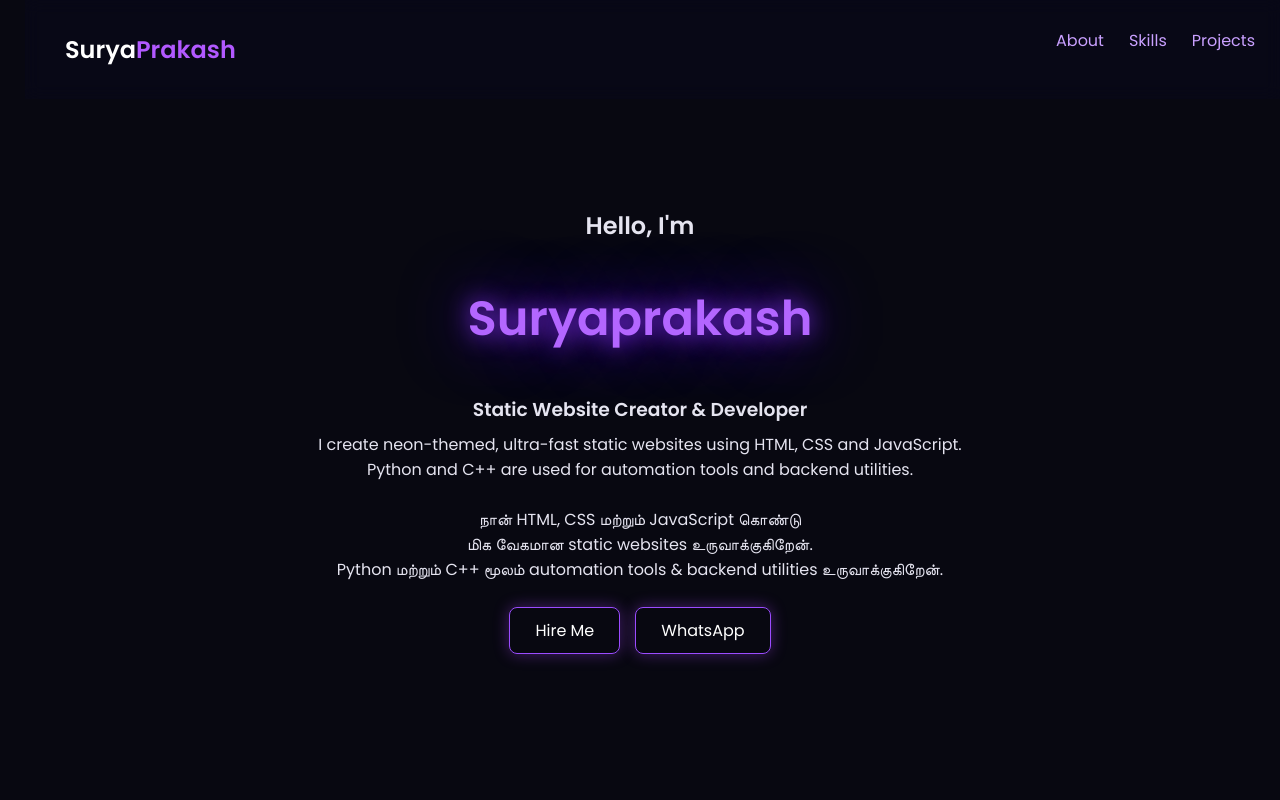
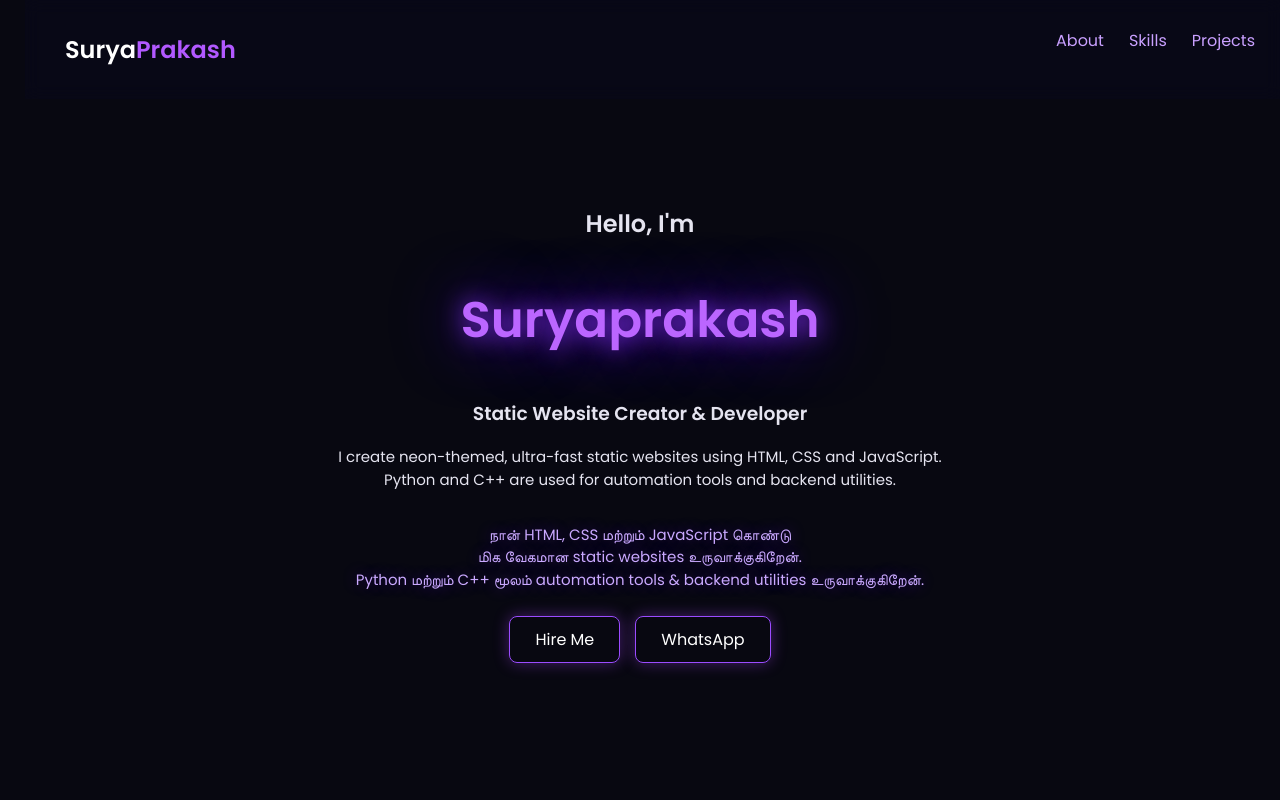
Before and after one commit to Suryanism99/portfolio, a plain HTML site: page index.html in a window 1280 px wide. Shown: the top 800 px of the page. Drawn offline with Linux system fonts and the light colour scheme.

Commit message:
Update style.css

```diff
--- a/style.css
+++ b/style.css
@@ -24,42 +24,55 @@ body {
     color: #fff;
     font-weight: 600;
 }
-.logo span {
-    color: #b259ff;
-}
+.logo span { color: #b259ff; }
+
 .menu {
     display: flex;
     gap: 25px;
     list-style: none;
 }
 .menu a {
+    color: #c9a0ff;
     text-decoration: none;
-    color: #c9a0ff;
     transition: 0.3s;
 }
-.menu a:hover {
-    color: #fff;
-}
+.menu a:hover { color: #fff; }
 
 /* HERO */
 header {
     padding: 120px 25px 80px;
     text-align: center;
 }
+
 .neon-text {
-    color: #b366ff;
+    font-size: 50px;
+    color: #bb66ff;
     text-shadow: 0 0 25px #8c34ff, 0 0 70px #5000ff;
-    font-size: 48px;
 }
-.hero h2, .hero h3, .hero p {
-    margin: 8px 0;
+
+.hero h2, .hero h3 { margin: 6px 0; }
+
+.dual-text {
+    margin-top: 18px;
+    font-size: 15px;
+    line-height: 1.5;
 }
+
+.tamil-text {
+    color: #caa9ff;
+    text-shadow: 0 0 15px #7020ff70;
+    display: block;
+    margin-top: 10px;
+}
+
 .hero-buttons {
-    margin-top: 25px;
     display: flex;
     justify-content: center;
+    margin-top: 25px;
     gap: 15px;
 }
+
+/* BUTTON */
 .btn-neon {
     padding: 10px 25px;
     border: 1px solid #9b4cff;
@@ -87,7 +100,7 @@ section {
     gap: 15px;
     justify-content: center;
 }
-.skills .skill-box span {
+.skills span {
     background: rgba(120, 0, 255, 0.17);
     padding: 10px 20px;
     border-radius: 8px;
@@ -96,20 +109,19 @@ section {
 }
 
 /* PROJECTS */
-.projects {
-    max-width: 1100px;
-    margin: auto;
-}
+.projects { max-width: 1100px; margin:auto; }
+
 .project-container {
     display: flex;
     flex-wrap: wrap;
+    gap: 30px;
     justify-content: center;
-    gap: 30px;
 }
+
 .project {
     width: 300px;
     padding: 25px;
-    background: rgba(25, 10, 45, 0.35);
+    background: rgba(25,10,45,0.35);
     border: 1px solid #7a22ff;
     border-radius: 12px;
     box-shadow: 0 0 25px #6a0dff55;
@@ -124,7 +136,7 @@ section {
     display: flex;
     justify-content: center;
     gap: 20px;
-    margin-top: 20px;
+    margin-top: 15px;
 }
 
 /* FOOTER */
@@ -132,16 +144,16 @@ footer {
     background: #020205;
     padding: 30px;
     text-align: center;
-    color: #c9c0e6;
+    color: #bfb8e0;
 }
 
-/* MOBILE */
+/* MOBILE RESPONSIVE */
 @media(max-width:730px){
     .nav {
         flex-direction: column;
         gap: 10px;
     }
     .project {
-        width: 90%;
+        width: 92%;
     }
 }
```
